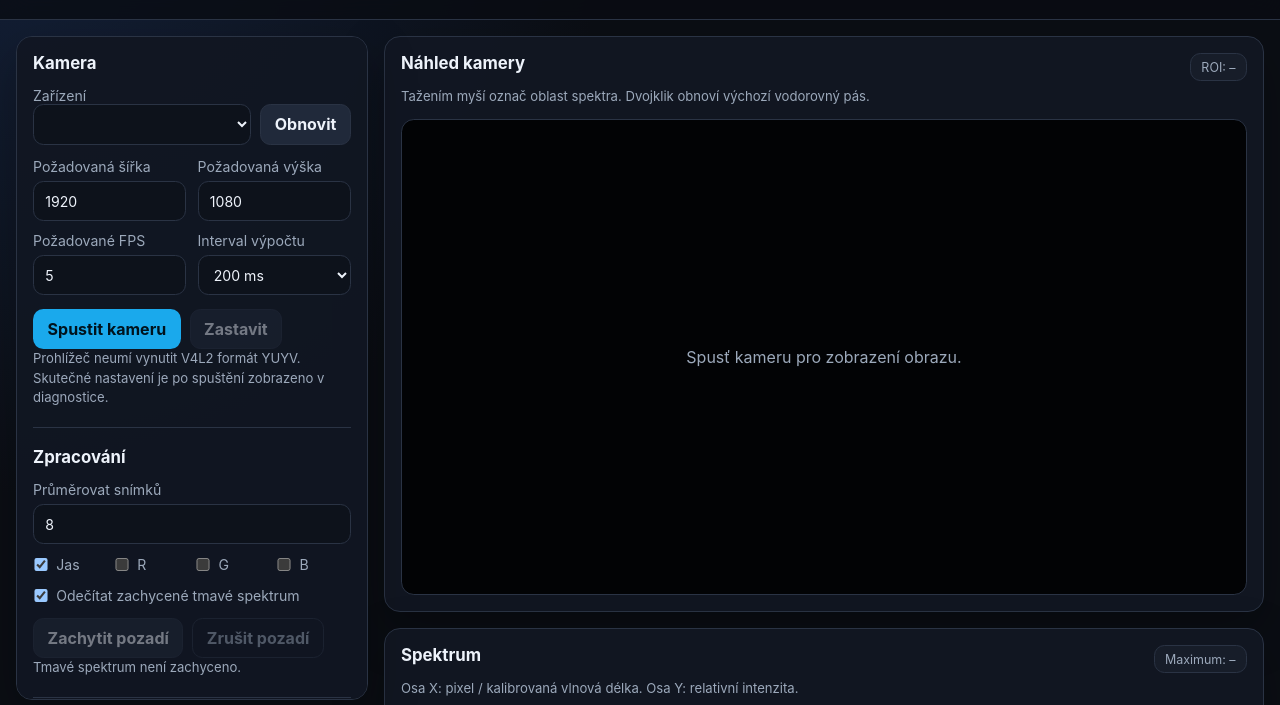
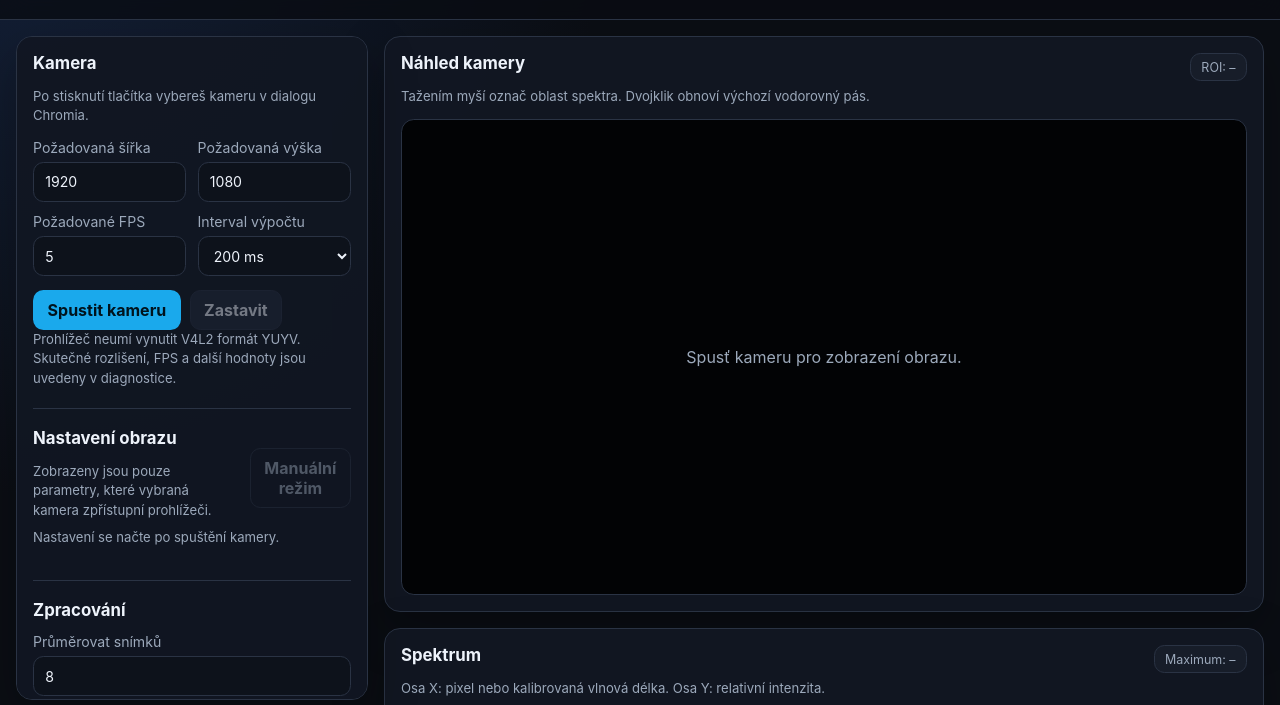
Before and after one commit to triuk/spectrometer, a plain HTML site: page prototype/index.html in a window 1280 px wide. Shown: the part 113-818 px from the top of the page. Drawn offline with Linux system fonts and the light colour scheme.

Commit message:
Simplify camera selection UI

```diff
--- a/prototype/index.html
+++ b/prototype/index.html
@@ -6,6 +6,7 @@
   <meta name="color-scheme" content="dark light">
   <title>Webový spektrometr – prototyp</title>
   <link rel="stylesheet" href="styles.css">
+  <link rel="stylesheet" href="camera-controls.css">
 </head>
 <body>
   <header class="app-header">
@@ -23,12 +24,7 @@
   <main class="app-grid">
     <section class="panel controls-panel" aria-labelledby="camera-heading">
       <h2 id="camera-heading">Kamera</h2>
-
-      <label for="cameraSelect">Zařízení</label>
-      <div class="inline-control">
-        <select id="cameraSelect"></select>
-        <button id="refreshDevicesButton" type="button" class="button secondary">Obnovit</button>
-      </div>
+      <p class="hint">Po stisknutí tlačítka vybereš kameru v dialogu Chromia.</p>
 
       <div class="field-grid compact">
         <label>
@@ -60,8 +56,24 @@
       </div>
 
       <p class="hint">
-        Prohlížeč neumí vynutit V4L2 formát YUYV. Skutečné nastavení je po spuštění zobrazeno v diagnostice.
+        Prohlížeč neumí vynutit V4L2 formát YUYV. Skutečné rozlišení, FPS a další hodnoty jsou uvedeny v diagnostice.
       </p>
+
+      <hr>
+
+      <section aria-labelledby="camera-controls-heading">
+        <div class="panel-heading-row compact-heading">
+          <div>
+            <h2 id="camera-controls-heading">Nastavení obrazu</h2>
+            <p class="hint">Zobrazeny jsou pouze parametry, které vybraná kamera zpřístupní prohlížeči.</p>
+          </div>
+          <button id="manualModeButton" type="button" class="button ghost" disabled>Manuální režim</button>
+        </div>
+        <div id="cameraControls" class="camera-controls">
+          <p class="hint">Nastavení se načte po spuštění kamery.</p>
+        </div>
+        <p id="controlStatus" class="hint" aria-live="polite"></p>
+      </section>
 
       <hr>
 
@@ -142,7 +154,7 @@
         <div class="panel-heading-row">
           <div>
             <h2 id="plot-heading">Spektrum</h2>
-            <p id="plotDescription" class="hint">Osa X: pixel / kalibrovaná vlnová délka. Osa Y: relativní intenzita.</p>
+            <p class="hint">Osa X: pixel nebo kalibrovaná vlnová délka. Osa Y: relativní intenzita.</p>
           </div>
           <output id="peakOutput" class="data-badge">Maximum: –</output>
         </div>
@@ -166,6 +178,6 @@
   </main>
 
   <canvas id="captureCanvas" hidden></canvas>
-  <script src="app.js" defer></script>
+  <script type="module" src="main.js"></script>
 </body>
 </html>
```
